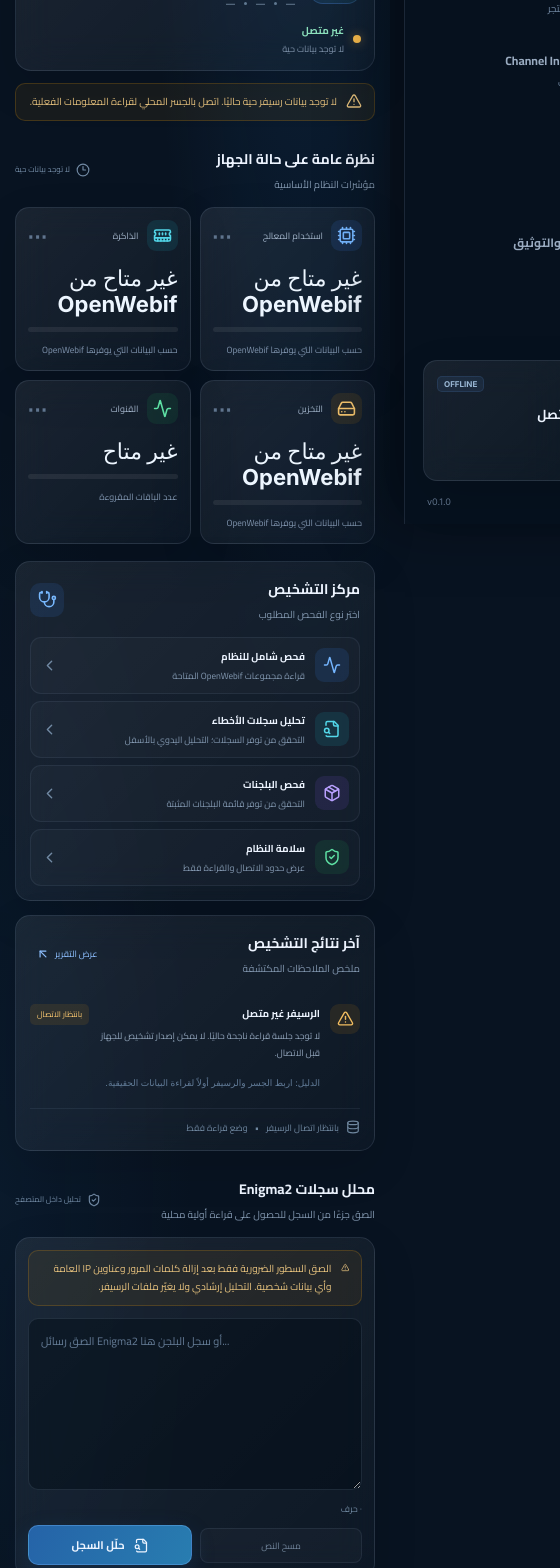
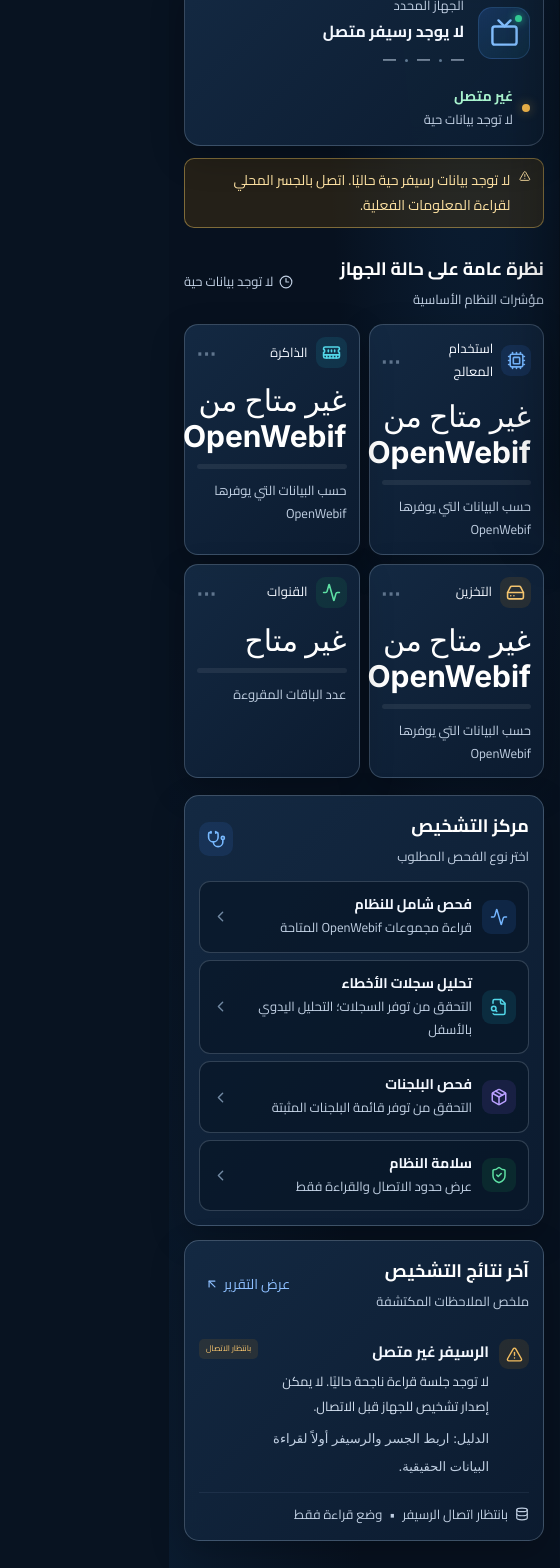
Before and after one commit to online4tech/Smart-Manager, a React (Vite) app: page / in a window 390 px wide. Shown: the part 320-1888 px from the top of the page, 560 px wide, since content can reach past the window. Built offline with nearby package versions, Linux system fonts and the light colour scheme.

Commit message:
Improve Smart Manager readability and contrast
* Improve contrast and Arabic typography for readability

* Keep browser text scaling natural while improving base type size

```diff
--- a/src/styles.css
+++ b/src/styles.css
@@ -266,3 +266,155 @@
 .package-safety-note{display:flex;align-items:flex-start;gap:8px;padding:11px 13px;border:1px solid rgba(96,165,250,.15);background:rgba(59,130,246,.045);border-radius:10px;color:#8fb8df;font-size:9px;line-height:1.8}
 .package-safety-note svg{flex-shrink:0;margin-top:2px}
 @media(max-width:760px){.catalog-switcher{display:grid;grid-template-columns:1fr}.catalog-switcher button{justify-content:flex-start}.package-upload-controls{grid-template-columns:1fr}.package-selected-name{min-height:18px}.package-upload-controls .primary-button{width:100%}.package-metadata-grid{grid-template-columns:repeat(2,minmax(0,1fr))}}
+
+
+
+/* Accessibility pass: clearer contrast, larger Arabic type and comfortable controls */
+:root{
+  color:#f4f8ff;
+  --muted:#c0cfe2;
+  --line:rgba(205,224,246,.24);
+  --blue:#8bc4ff;
+  --cyan:#67e5f2;
+}
+html{font-size:16px;text-size-adjust:100%;-webkit-text-size-adjust:100%}
+body{
+  color:#f4f8ff;
+  font-family:"Cairo",Tahoma,Arial,sans-serif;
+  font-size:16px;
+  line-height:1.75;
+  background:
+    radial-gradient(ellipse at 78% -10%,rgba(30,91,150,.28),transparent 38%),
+    radial-gradient(ellipse at 0% 70%,rgba(27,74,119,.18),transparent 35%),
+    #07111f;
+}
+.glass{
+  background:linear-gradient(135deg,rgba(20,42,67,.97),rgba(12,28,48,.96));
+  border-color:rgba(201,222,246,.22);
+  box-shadow:0 12px 34px rgba(0,0,0,.22);
+  backdrop-filter:blur(10px);
+  -webkit-backdrop-filter:blur(10px);
+}
+p{line-height:1.85}
+small{font-size:13px!important;line-height:1.7}
+button,.primary-button,.secondary-button,.bridge-open-button,.text-button,.link-button,
+.catalog-switcher button,.category-pills button,.catalog-type-filter button{
+  font-family:"Cairo",Tahoma,Arial,sans-serif;
+  font-size:14px;
+  line-height:1.5;
+}
+.primary-button{
+  min-height:46px;
+  color:#fff;
+  background:linear-gradient(120deg,#1767c4,#087da8);
+  border-color:#75baff;
+  box-shadow:0 5px 18px rgba(15,105,190,.28);
+  font-weight:800;
+}
+.secondary-button{
+  min-height:44px;
+  color:#e7f2ff;
+  border-color:rgba(190,218,247,.34);
+  background:rgba(157,194,231,.10);
+  font-weight:700;
+}
+button:disabled{opacity:.68}
+a{color:#9bd1ff}
+input,textarea,select{
+  color:#f6f9ff;
+  font-family:"Cairo",Tahoma,Arial,sans-serif;
+  font-size:16px!important;
+}
+input::placeholder,textarea::placeholder{color:#b0c2d8!important;opacity:1}
+:focus-visible{
+  outline:3px solid #ffd166!important;
+  outline-offset:3px;
+  box-shadow:0 0 0 2px #07111f!important;
+}
+.nav-item{min-height:62px;color:#d0dced}
+.nav-copy strong{font-size:15px}
+.nav-copy small{font-size:13px!important;color:#c0cfe2}
+.side-section-label,.receiver-mini-top,.receiver-mini>small,.receiver-ip,.sidebar-footer,
+.breadcrumb,.connection-pill,.device-overline,.device-meta,.device-status small,
+.section-heading p,.panel-heading p,.updated,.metric-detail,.metric-label,
+.scan-option small,.finding-copy p,.finding-copy small,.report-footer,
+.assistant-copy p,.module-summary,.module-summary small,.category-pills button,
+.catalog-type-filter button,.catalog-category,.catalog-path,.catalog-command-footer a,
+.catalog-install-note,.package-upload-hint,.package-selected-name,.package-hash small,
+.package-hash code,.package-not-approved,.package-empty span,.package-safety-note,
+.bridge-description,.bridge-capabilities>div,.bridge-message,.bridge-error,
+.bridge-safety-note,.bridge-receiver-details>div,.adapter-note,.service-row>small,
+.info-tile small,.resource-tile small,.connection-state small,.capability-list li,
+.table-heading p,.channel-table th,.channel-table td,.log-disclaimer,
+.log-finding p,.log-empty,.matched-lines>strong,.matched-lines code{
+  color:#c0cfe2;
+  font-size:13px!important;
+  line-height:1.8;
+}
+.page-heading h1{font-family:"Cairo",Tahoma,Arial,sans-serif;font-size:34px;line-height:1.4;color:#fff}
+.title-ar{font-size:19px;color:#d4e7fb}
+.page-heading p{font-size:15px;color:#c0cfe2}
+.eyebrow,.bridge-kicker,.assistant-label{font-size:12px;color:#a8d4ff;letter-spacing:.5px}
+.section-heading h3,.panel-heading h3,.table-heading h3{font-size:18px;color:#fff}
+.metric-label,.scan-option strong,.finding-copy strong,.assistant-copy h3,
+.package-panel-heading h3,.package-empty strong,.bridge-modal h2{font-size:15px;color:#f4f8ff}
+.metric-value,.resource-tile>strong,.channel-stats strong{font-size:30px;color:#fff}
+.metric-detail{margin-top:10px}
+.scan-option{min-height:62px;padding:12px;border-color:rgba(205,224,246,.2);background:rgba(8,22,39,.7)}
+.scan-option strong{font-size:14px}
+.finding-copy p,.recommendation p,.scan-result>p{font-size:14px;color:#d1deee;line-height:1.9}
+.scan-result>strong,.recommendation>strong{font-size:14px}
+.connection-notice{font-size:14px;color:#ffe3a3;border-color:rgba(255,209,102,.42);background:rgba(112,73,10,.28);line-height:1.8}
+.device-status strong,.bridge-status-card strong{font-size:14px;color:#a9f4cf}
+.info-tile strong,.resource-tile>strong,.service-row>span{font-size:15px;color:#f5f8ff}
+.module-search{min-height:50px;background:rgba(3,12,23,.68);border-color:rgba(205,224,246,.28)}
+.module-search input{font-size:16px!important}
+.category-pills button,.catalog-type-filter button{min-height:42px;padding:8px 14px;color:#d6e4f5;border-color:rgba(205,224,246,.25)}
+.category-pills button.selected,.catalog-type-filter button.selected{
+  color:#fff;background:#15599b;border-color:#83c4ff;font-weight:800;
+}
+.catalog-switcher button{min-height:48px;color:#d9e8f8;font-size:15px}
+.catalog-switcher button.active{color:#fff;background:linear-gradient(120deg,#174f91,#075c76);border-color:#8bc4ff}
+.catalog-card h3,.catalog-command-card h3,.plugin-card h3{font-size:16px;line-height:1.7;color:#fff}
+.catalog-card,.catalog-command-card,.package-upload-panel,.package-approved-panel,.panel,
+.channel-table-wrap,.log-tool{border-color:rgba(205,224,246,.24)}
+.catalog-command-code,.catalog-command code,.log-input,.matched-lines code{
+  color:#f0f6ff;background:#06101d;border-color:rgba(205,224,246,.3);
+  font-size:13px;line-height:1.8;
+}
+.package-panel-heading p,.package-stage-status,.package-metadata-grid small,
+.package-metadata-grid strong,.package-empty strong,.package-empty span{font-size:14px!important}
+.package-metadata-grid>div{background:rgba(5,17,31,.75);border-color:rgba(205,224,246,.22)}
+.package-not-approved,.package-safety-note{font-size:14px!important;color:#ffe3a3}
+.package-error,.bridge-error{font-size:14px!important;color:#ffd0d0}
+.package-stage-status{color:#c4f5dd}
+.package-upload-controls .primary-button{white-space:normal}
+.channel-table th{font-size:13px!important;color:#d6e6f7}
+.channel-table td{font-size:14px!important;color:#f0f5fc}
+.bridge-modal,.plugin-modal{background:linear-gradient(145deg,#142c47,#0c1d32);border-color:rgba(205,224,246,.28)}
+.bridge-endpoint,.bridge-code-input,.bridge-host-input,.log-input{
+  background:#050f1c;color:#fff;border-color:rgba(205,224,246,.34);
+}
+.bridge-capabilities span,.bridge-receiver-details span{color:#c0cfe2}
+.bridge-capabilities strong,.bridge-receiver-details b{color:#fff}
+.icon-button{width:44px;height:44px;color:#e8f3ff}
+.nav-item,.secondary-button,.primary-button,.bridge-open-button,
+.catalog-switcher button,.category-pills button,.catalog-type-filter button,
+.package-file-picker,.copy-command,.refresh-data{
+  min-height:44px;
+}
+button:hover:not(:disabled),a:hover{filter:brightness(1.12)}
+button:focus-visible,a:focus-visible,input:focus-visible,textarea:focus-visible,select:focus-visible{
+  outline:3px solid #ffd166!important;outline-offset:3px;
+}
+@media(max-width:760px){
+  .page-heading h1{font-size:30px}
+  .page-heading p{font-size:15px}
+  .content{padding-top:22px}
+  .device-meta{font-size:13px!important}
+  .bridge-open-button{font-size:13px}
+  .catalog-switcher button{font-size:15px}
+}
+@media(prefers-reduced-motion:reduce){
+  *,*::before,*::after{scroll-behavior:auto!important;animation-duration:.01ms!important;animation-iteration-count:1!important;transition-duration:.01ms!important}
+}
```
